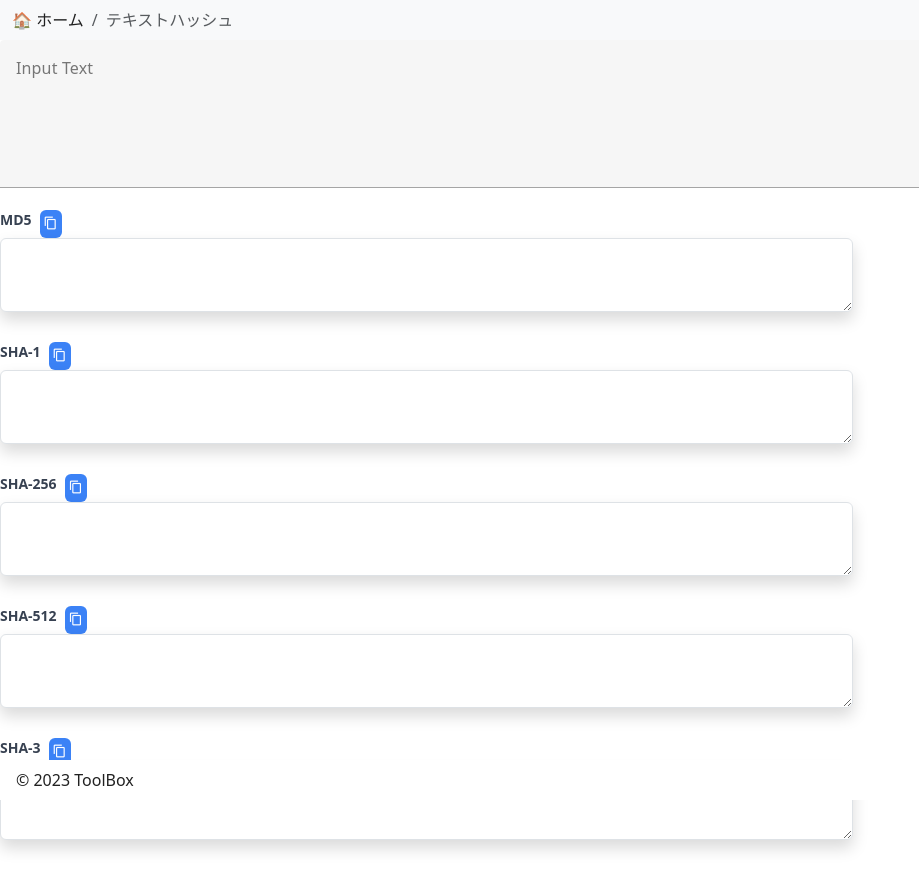
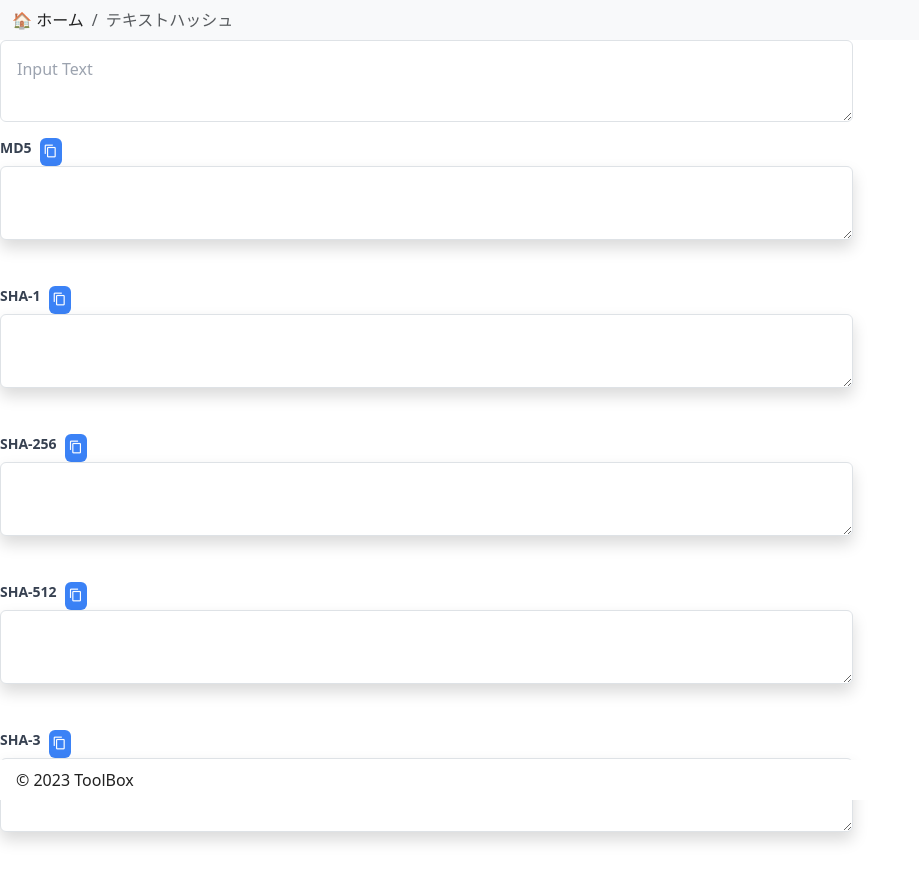
Before and after one commit to foresukecom/toolbox, a Vue app: page /text-hash in a window 1280 px wide. Shown: the top 890 px of the page, without its empty margins (0-919 px from the left). Built offline with nearby package versions, Linux system fonts and the light colour scheme.

Commit message:
fix: 入力フォームからvuetify 除去

```diff
--- a/src/views/TextHash.vue
+++ b/src/views/TextHash.vue
@@ -1,6 +1,11 @@
 <template>
-  <div>
-    <v-textarea label="Input Text" v-model="inputText" @input="updateHash"></v-textarea>
+  <div class="flex flex-col space-y-4">
+    <textarea
+      class="resize border rounded-md p-3 w-2/3"
+      v-model="inputText"
+      @input="updateHash"
+      placeholder="Input Text"
+    ></textarea>
     <hash-output label="MD5" :hash="md5Hash"></hash-output>
     <hash-output label="SHA-1" :hash="sha1Hash"></hash-output>
     <hash-output label="SHA-256" :hash="sha256Hash"></hash-output>
```
